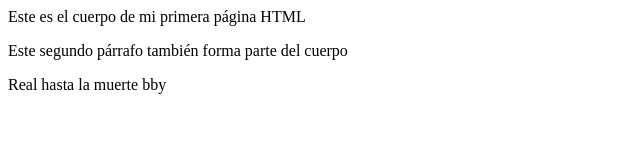
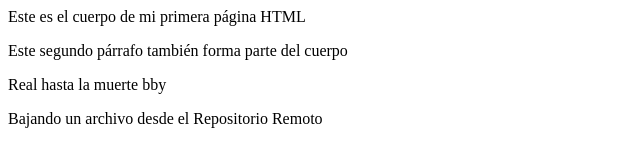
Before and after one commit to JoanApr/Pruebas, a plain HTML site: page index.html in a window 1280 px wide. Shown: the whole page, without its empty margins (0-640 px from the left). Drawn offline with Linux system fonts and the light colour scheme.

Commit message:
Desd Github index.html

```diff
--- a/index.html
+++ b/index.html
@@ -7,6 +7,7 @@
   <p>Este es el cuerpo de mi primera página HTML</p>
   <p>Este segundo párrafo también forma parte del cuerpo</p>
   <p>Real hasta la muerte bby </p>
+  <p>Bajando un archivo desde el Repositorio Remoto   </p>
 
 </body>
 </html>
```
